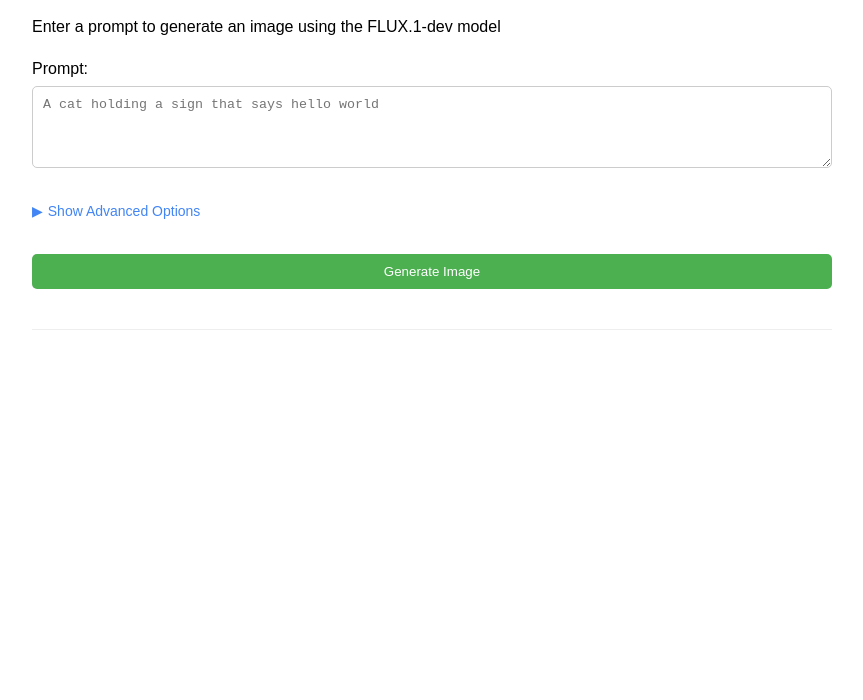
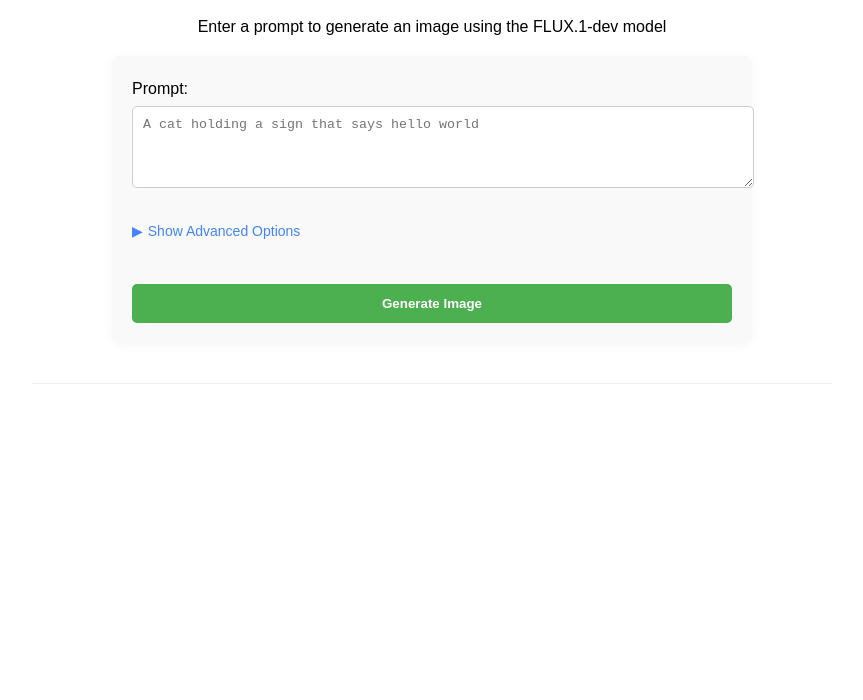
Before and after one commit to MattyRice/RunPod-takehome, a plain HTML site: page index.html in a window 1280 px wide. Shown: the part 100-800 px from the top of the page, without its empty margins (208-1071 px from the left). Drawn offline with Linux system fonts and the light colour scheme.

Commit message:
container and text alignment

```diff
--- a/styles.css
+++ b/styles.css
@@ -4,18 +4,30 @@ body {
     margin: 0 auto;
     padding: 20px;
     line-height: 1.6;
+    text-align: center;
+}
+
+h1, p {
+    text-align: center;
 }
 
 .container {
     display: flex;
     flex-direction: column;
     gap: 20px;
+    max-width: 600px;
+    margin: 0 auto;
+    padding: 20px;
+    border-radius: 10px;
+    background-color: #f9f9f9;
+    box-shadow: 0 2px 10px rgba(0,0,0,0.05);
 }
 
 .form-group {
     display: flex;
     flex-direction: column;
     gap: 5px;
+    text-align: left;
 }
 
 input, textarea, button {
@@ -316,3 +328,14 @@ img {
         transform: translateY(0);
     }
 }
+
+#generateBtn {
+    margin-top: 10px;
+    padding: 12px 20px;
+    font-weight: bold;
+}
+
+textarea {
+    width: 100%;
+    resize: vertical;
+}
```
